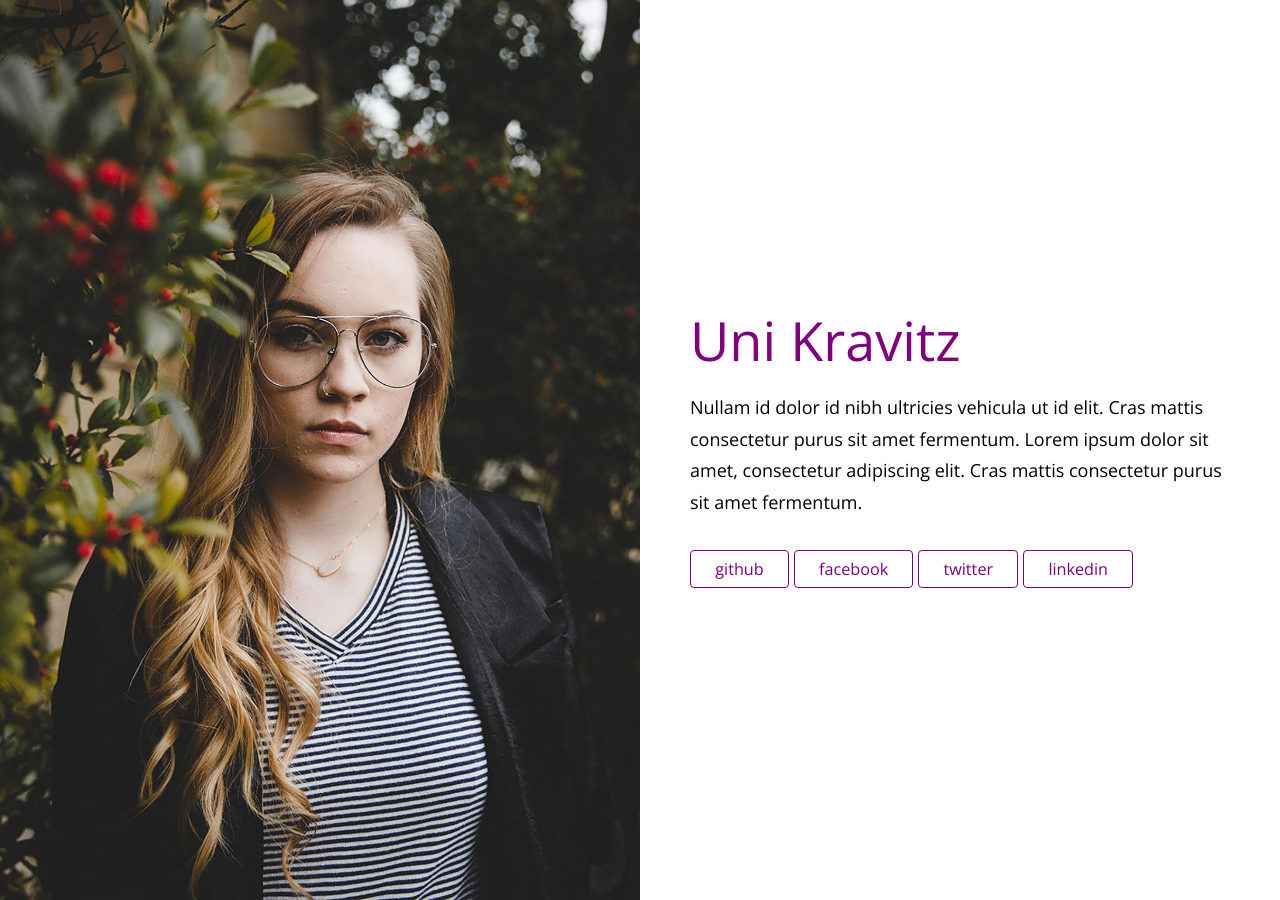
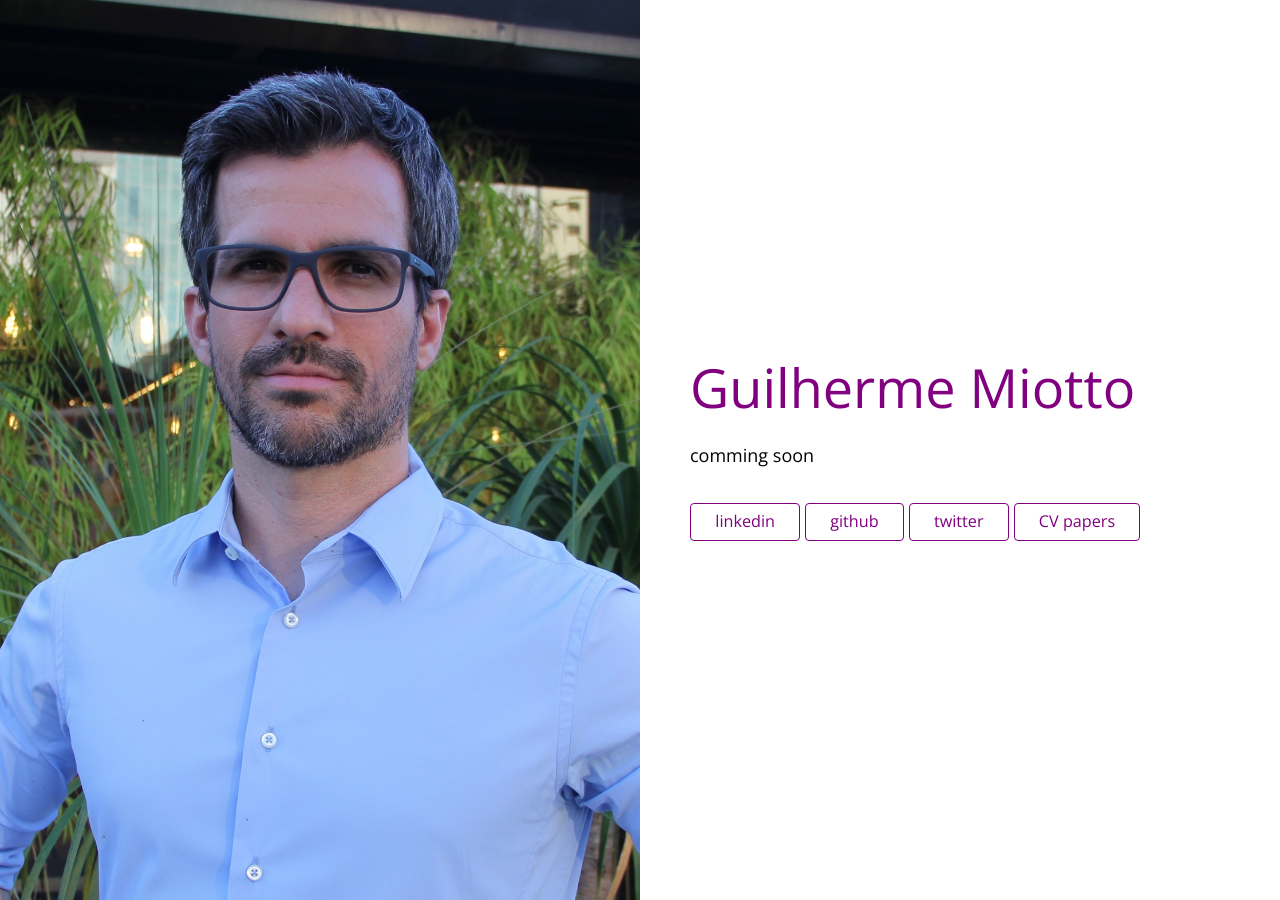
Before and after one commit to gui-miotto/gui-miotto.github.io, a Jekyll site: the page built from index.html, in a window 1280 px wide. Built offline with Jekyll 4.4.1, drawn with Linux system fonts in a browser that asks for light colours.

Commit message:
Add photo and social networks.

```diff
--- a/_config.yml
+++ b/_config.yml
@@ -1,29 +1,29 @@
 # Your Name or Company
-title: Uni Kravitz
+title: Guilherme Miotto
 
 # Description of your website. This is used for social sharing.
-description:  The beautiful website of artist, poet, craftsperson, cyclist, and avid juggler, Uni Kravitz.
+description:  My mini personal webpage.
 
 # A brief blurb about yourself
-content: Nullam id dolor id nibh ultricies vehicula ut id elit. Cras mattis consectetur purus sit amet fermentum. Lorem ipsum dolor sit amet, consectetur adipiscing elit. Cras mattis consectetur purus sit amet fermentum.
+# content: I moved this to an include file (content.md)
 
 # Add your social links
 social:
+  - platform: linkedin
+    url: https://www.linkedin.com/in/gui-miotto/
   - platform: github
-    url: https://github.com/brianmaierjr
-  - platform: facebook
-    url: https://facebook.com/brianmaierjr
+    url: https://github.com/gui-miotto
   - platform: twitter
-    url: https://twitter.com/brianmaierjr
-  - platform: linkedin
-    url: brianmaierjr
+    url: https://twitter.com/gmiotto
+  - platform: CV papers
+    url: https://gui-miotto.github.io/weekly_cv_takeaway/
 
 # General settings
-# url: http://brianmaierjr.github.com/uni
-# baseurl: "/uni"
+url: https://gui-miotto.github.io/
+baseurl: ""
 markdown: kramdown
 sharing_image: share.jpg
-google_analytics: "UA-58263416-1" # google analytics tracking
+#google_analytics: "UA-58263416-1" # google analytics tracking  #TODO: see what this is
 
 #### LAYOUT OPTIONS #####
 
--- /dev/null
+++ b/_includes/content.md
@@ -0,0 +1,2 @@
+
+comming soon
--- a/index.html
+++ b/index.html
@@ -1,11 +1,9 @@
 ---
-layout: half
+layout: half  # Three options: half, full, or card
 title: Uni - A simple, one page Jekyll theme
 ---
   {% if site.title %}
   <h1 class="pageTitle">{{ site.title }}</h1>
   {% endif %}
 
-  {% if site.content %}
-  <p class="pageContent">{{ site.content }}</p>
-  {% endif %}
+  <p class="pageContent">{% include content.md %}</p>
```
Also changed, not shown: card.html (deleted, +0 -11 lines), full.html (deleted, +0 -11 lines), README.md, assets/img/half-lg.jpg, assets/img/half-md.jpg, assets/img/half-sm.jpg, assets/img/share.jpg, layout--card.jpg (deleted), layout--full.jpg (deleted), layout--half.jpg (deleted).
